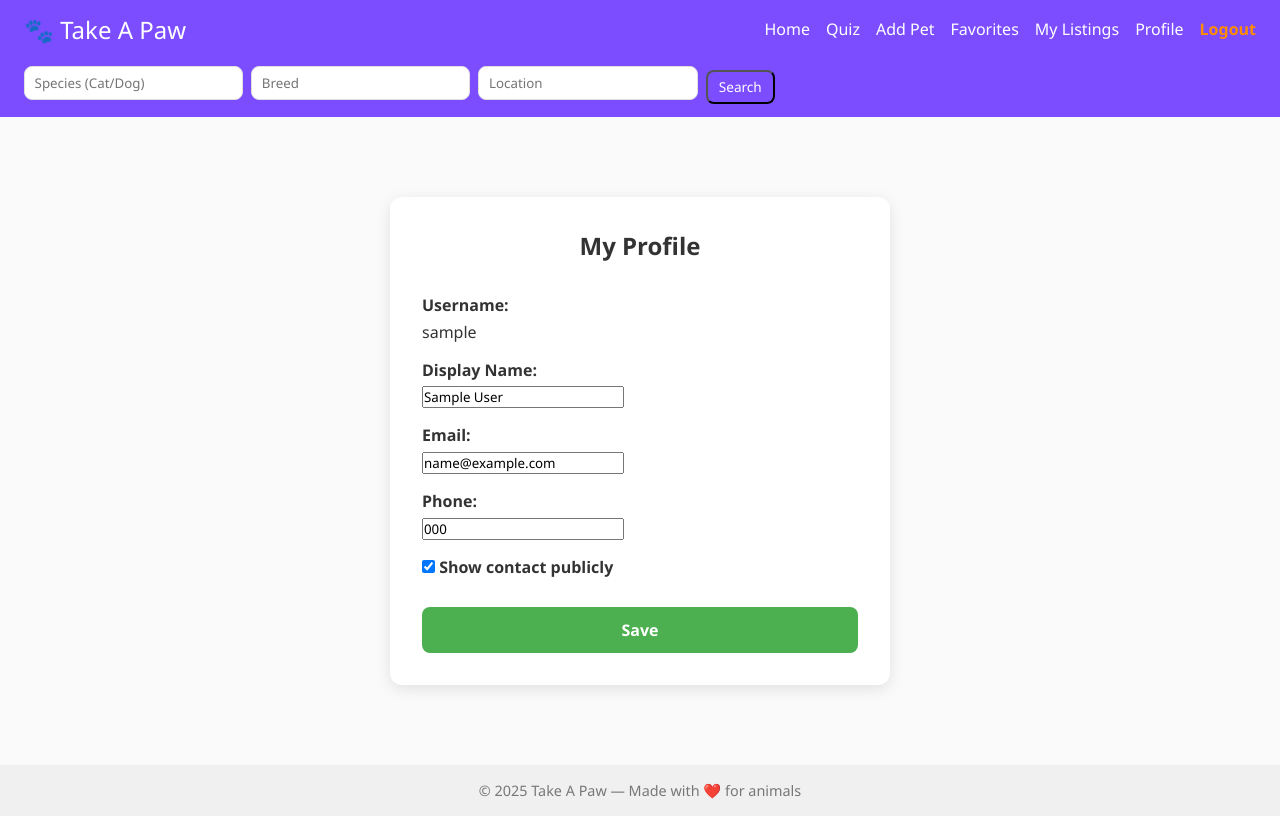
After one commit to Lachi7/take-a-paw1, a Flask app: page /profile in a window 1280 px wide. The commit adds this page. Run offline with Flask 3, Linux system fonts and the light colour scheme; the visitor is signed in with stand-in values (Sample User, id 1); tables that the repository leaves empty hold one stand-in row (values such as "Sample post").

Commit message:
Worked on navbar and pets adding

```diff
--- a/src/app/routes/auth.py
+++ b/src/app/routes/auth.py
@@ -2,7 +2,7 @@
 from flask import Blueprint, request, jsonify, session, redirect, url_for, render_template, flash
 from ..db import db
 from ..models import User
-
+from app.routes.auth_utils import login_required
 bp = Blueprint("auth", __name__)
 
 def _normalize_username(u: str) -> str:
@@ -95,7 +95,32 @@ def login_submit():
     flash(f"Welcome back, {user.display_name}!", "success")
     return redirect(next_url)
 
+# =========================
+# Profile
+# =========================
 
+@bp.get("/profile")
+@login_required
+def profile_form():
+    uid = session.get("user_id")
+    user = User.query.get(uid)
+    return render_template("profile.html", user=user)
+
+@bp.post("/profile")
+@login_required
+def profile_submit():
+    uid = session.get("user_id")
+    user = User.query.get(uid)
+    data = request.form
+
+    user.display_name = data.get("display_name") or user.display_name
+    user.email = data.get("email") or user.email
+    user.phone = data.get("phone") or user.phone
+    user.public_contact = str(data.get("public_contact", "true")).lower() in ("1","true","yes","on")
+
+    db.session.commit()
+    flash("Profile updated successfully!", "success")
+    return redirect(url_for("auth.profile_form"))
 # =========================
 # Logout
 # =========================
--- /dev/null
+++ b/src/app/static/profile.css
@@ -0,0 +1,63 @@
+/* Profile page only */
+.profile-page {
+  max-width: 500px;
+  margin: 3rem auto;
+  padding: 2rem;
+  background: #fff;
+  border-radius: 12px;
+  box-shadow: 0 4px 15px rgba(0,0,0,0.1);
+  font-family: Arial, sans-serif;
+}
+
+.profile-page h2 {
+  text-align: center;
+  color: #333;
+  margin-bottom: 2rem;
+}
+
+.profile-form .form-group {
+  margin-bottom: 1rem;
+}
+
+.profile-form label {
+  display: block;
+  font-weight: 600;
+  margin-bottom: 0.3rem;
+}
+
+.profile-form input[type="text"],
+.profile-form input[type="email"] {
+  width: 100%;
+  padding: 0.5rem 0.8rem;
+  border-radius: 8px;
+  border: 1px solid #ccc;
+  font-size: 1rem;
+}
+
+.profile-form input[type="text"]:focus,
+.profile-form input[type="email"]:focus {
+  outline: none;
+  border-color: #4CAF50;
+  box-shadow: 0 0 4px #4CAF50;
+}
+
+.profile-form .checkbox {
+  margin-top: 1rem;
+}
+
+.profile-form button.btn {
+  width: 100%;
+  padding: 0.75rem;
+  border-radius: 8px;
+  border: none;
+  background-color: #4CAF50;
+  color: white;
+  font-size: 1rem;
+  font-weight: 600;
+  cursor: pointer;
+  transition: background-color 0.2s ease;
+}
+
+.profile-form button.btn:hover {
+  background-color: #45a049;
+}
--- a/src/app/static/style.css
+++ b/src/app/static/style.css
@@ -34,10 +34,30 @@ header {
   font-weight: 500;
 }
 
+/* Navbar links hover effect */
+.navbar .nav-links li a,
+.navbar .nav-links li .linklike {
+    transition: transform 0.2s ease, color 0.2s ease;
+}
+
+.navbar .nav-links li a:hover,
+.navbar .nav-links li .linklike:hover {
+    transform: scale(1.1);
+    color: #ff8c00;
+}
 .nav-links {
   list-style: none;
   display: flex;
   gap: 1rem;
+}
+/* Navbar Logout button styling */
+.navbar .linklike[type="submit"] {
+    border: none;
+    color: #ff8c00;
+    border-radius: 6px;
+    cursor: pointer;
+    font-weight: bold;
+    transition: background 0.2s ease;
 }
 
 main {
--- a/src/app/templates/base.html
+++ b/src/app/templates/base.html
@@ -8,6 +8,8 @@
   <link rel="stylesheet" href="{{ url_for('static', filename='style.css') }}">
   <link rel="icon" type="image/png" href="{{ url_for('static', filename='paw.png') }}">
   <script src="https://code.jquery.com/jquery-3.6.0.min.js"></script>
+  {% block head %}
+  {% endblock %}
 </head>
 
 <body>
@@ -16,21 +18,23 @@
       <h1><a href="/">🐾 Take A Paw</a></h1>
       <ul class="nav-links">
   <li><a href="/">Home</a></li>
-        <li><a href="/add-pet">Add Pet</a></li>
+  <li><a href="/quiz">Quiz</a></li>
+  {% if session.get('user_id') %}
+    <li><a href="{{ url_for('pets.add_pet_form') }}">Add Pet</a></li>
     <li><a href="/favorites">Favorites</a></li>
     <li><a href="/me/listings">My Listings</a></li>
-        <li><a href="/quiz">Quiz</a></li>
-
-        {% if session.get('user_id') %}
+    <li><a href="{{ url_for('auth.profile_form') }}">Profile</a></li>
     <li>
-          <form action="/logout" method="post">
-            <button class="linklike" type="submit">Logout ({{ session.get('user_id') }})</button>
+      <form action="{{ url_for('auth.logout') }}" method="post">
+        <button class="linklike" type="submit">Logout</button>
       </form>
     </li>
   {% else %}
-        <li><a href="/login?next={{ request.path }}">Login</a></li>
+    <li><a href="{{ url_for('auth.login_form', next=request.path) }}">Login</a></li>
+    <li><a href="{{ url_for('auth.register_form', next=request.path) }}">Register</a></li>
   {% endif %}
 </ul>
+
 
       <form class="nav-search" action="/search" method="get">
         <input name="species" placeholder="Species (Cat/Dog)" value="{{ request.args.get('species','') }}">
--- a/src/app/templates/pet_detail.html
+++ b/src/app/templates/pet_detail.html
@@ -35,8 +35,7 @@
                 {% endif %}
             </div>
             <p class="contact-note">
-                Contact info is provided by the listing owner{% if pet.owner_id %} (owner: {{ pet.owner_id }}){% endif
-                %}.
+                Contact info is provided by the listing owner.
             </p>
             {% else %}
             <p class="contact-missing">
--- /dev/null
+++ b/src/app/templates/profile.html
@@ -0,0 +1,43 @@
+{% extends "base.html" %}
+{% block title %}Profile — Take A Paw{% endblock %}
+
+{% block head %}
+<link rel="stylesheet" href="{{ url_for('static', filename='profile.css') }}">
+{% endblock %}
+
+{% block content %}
+<div class="profile-page">
+  <h2>My Profile</h2>
+
+  <form class="profile-form" method="post" action="{{ url_for('auth.profile_submit') }}">
+    <div class="form-group">
+      <label>Username:</label>
+      <span>{{ user.username }}</span>
+    </div>
+
+    <div class="form-group">
+      <label>Display Name:</label>
+      <input name="display_name" value="{{ user.display_name }}">
+    </div>
+
+    <div class="form-group">
+      <label>Email:</label>
+      <input name="email" value="{{ user.email }}">
+    </div>
+
+    <div class="form-group">
+      <label>Phone:</label>
+      <input name="phone" value="{{ user.phone }}">
+    </div>
+
+    <div class="form-group checkbox">
+      <label>
+        <input type="checkbox" name="public_contact" {% if user.public_contact %}checked{% endif %}>
+        Show contact publicly
+      </label>
+    </div>
+
+    <button type="submit" class="btn">Save</button>
+  </form>
+</div>
+{% endblock %}
```
Also changed, not shown: src/app/templates/add_pet.html (+10 -16 lines). Lines whose indentation alone changed are shown as unchanged.
